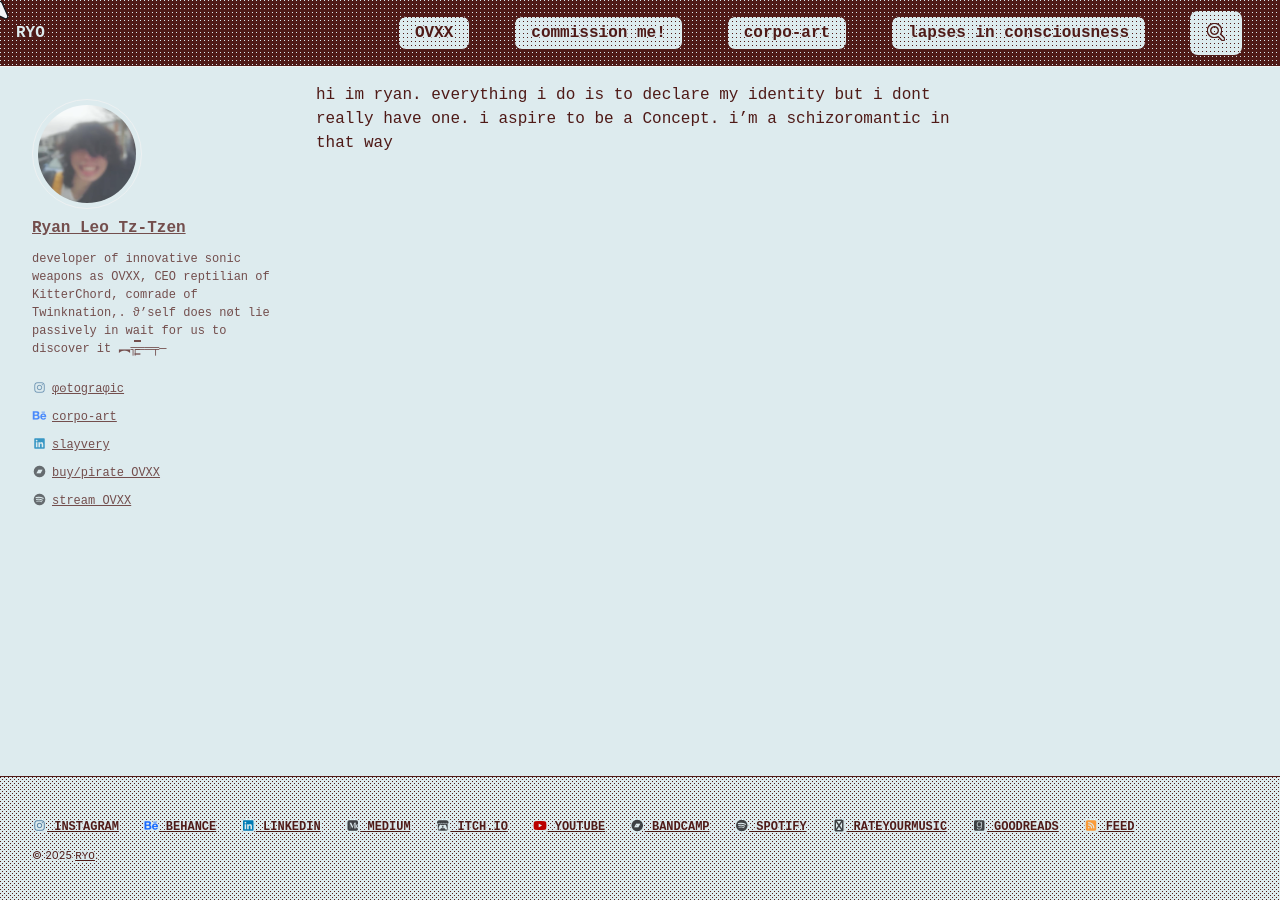
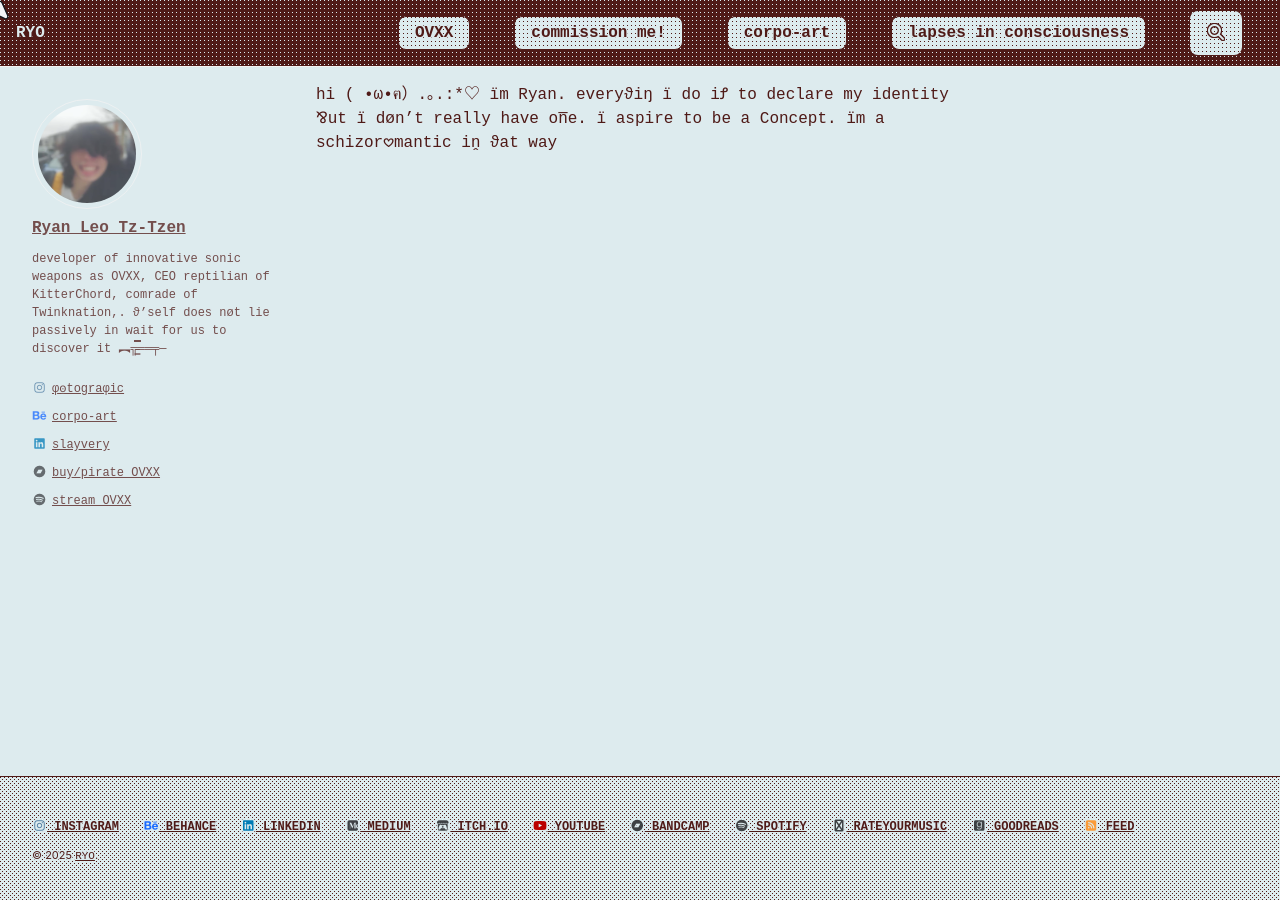
Before and after one commit to cryotato/cryotato.github.io, a Jekyll site: the page built from index.md, in a window 1280 px wide. Built offline with Jekyll 4.4.1, drawn with Linux system fonts in a browser that asks for light colours; cached includes are drawn as plain includes.

Commit message:
Update index.md

```diff
--- a/index.md
+++ b/index.md
@@ -5,4 +5,4 @@
 layout: single
 author_profile: true
 ---
-hi im ryan. everything i do is to declare my identity but i dont really have one. i aspire to be a Concept. i'm a schizoromantic in that way
+hi ( •ω•ฅ）.｡.:*♡ ïm Ryan. everyϑiŋ ï do iꝬ to declare my identity ⅋ut ï døn't really have on̅e. ï aspire to be a Concept. ïm a schizor𖹭mantic iṋ ϑat way
```
